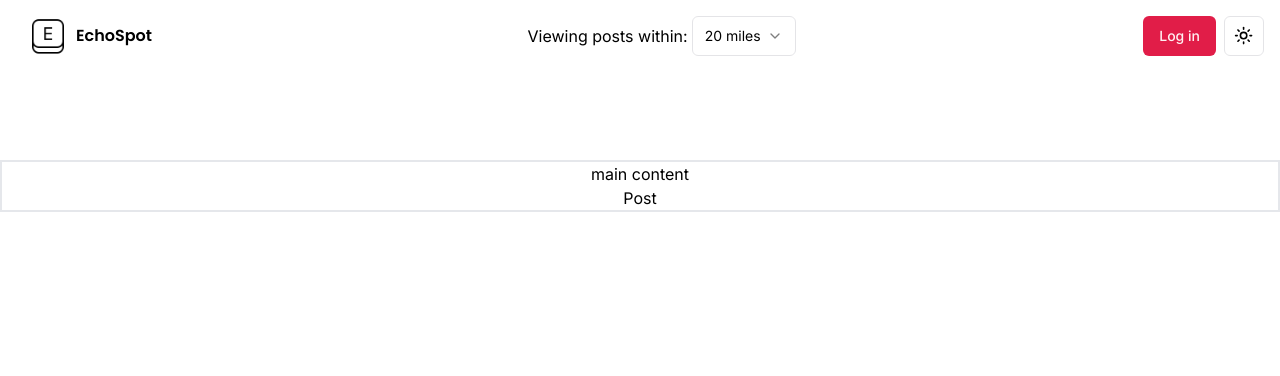
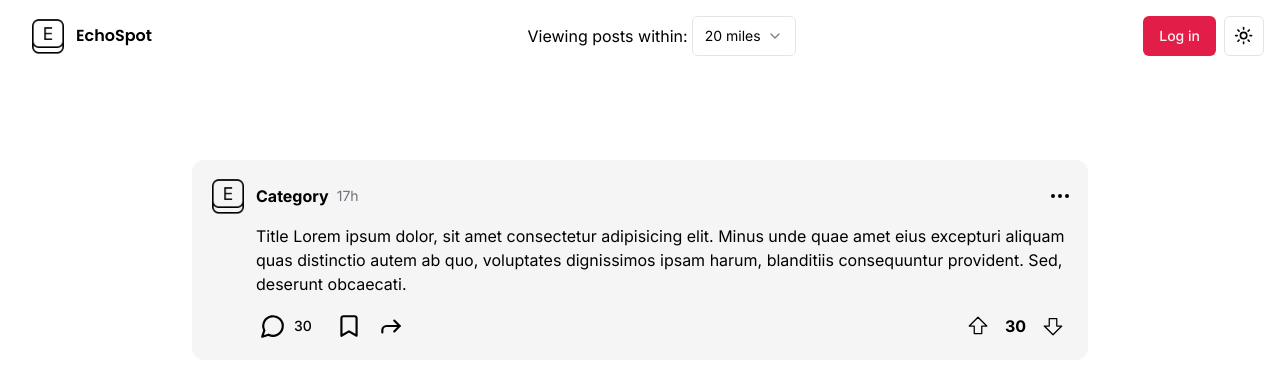
Before and after one commit to WillGraham36/echo-spot, a Next.js app: page / in a window 1280 px wide. Shown: the top 376 px of the page. Built offline with nearby package versions, Linux system fonts and the light colour scheme.

Commit message:
build: added posts card with visuals for all buttons

```diff
--- /dev/null
+++ b/app/(feed)/_components/Likes.tsx
@@ -0,0 +1,25 @@
+import { Button } from '@/components/ui/button'
+import { ArrowBigDown, ArrowBigUp } from 'lucide-react'
+import React from 'react'
+
+const LikesButtons = ({likes}: {likes: number}) => {
+    return (
+        <span className='inline-flex items-center gap-x-2'>
+            <Button size={"postBtn"} variant={"ghostHover"} className='rounded-full'>
+                <ArrowBigUp
+                    size={30}
+                    strokeWidth='1px'
+                />
+            </Button>
+            <p className='font-bold'>{likes}</p>
+            <Button size={"postBtn"} variant={"ghostHover"} className='rounded-full'>
+                <ArrowBigDown
+                    size={30}
+                    strokeWidth='1px'
+                />
+            </Button>
+        </span>
+    )
+}
+
+export default LikesButtons
--- a/app/(feed)/_components/MainContent.tsx
+++ b/app/(feed)/_components/MainContent.tsx
@@ -2,8 +2,8 @@ import Post from "./Post"
 
 const MainContent = () => {
     return (
-        <div className="border-2 w-full">
-            main content
+        <div className="w-full flex flex-col items-center gap-y-4">
+
             <Post />
         </div>
     )
--- a/app/(feed)/_components/Post.tsx
+++ b/app/(feed)/_components/Post.tsx
@@ -1,24 +1,107 @@
+import Image from "next/image"
+import { Bookmark, Ellipsis, Forward, MessageCircle } from "lucide-react"
+import {
+    DropdownMenu,
+    DropdownMenuContent,
+    DropdownMenuItem,
+    DropdownMenuLabel,
+    DropdownMenuSeparator,
+    DropdownMenuTrigger,
+} from "@/components/ui/dropdown-menu"
+import LikesButtons from "./Likes"
+import { Button } from "@/components/ui/button"
 
 interface Comment {
     userNumber: number,
+    userId: number,
     comment: string,
     upvotes: number,
     date: Date
 }
 
 interface PostProps {
-    tag: string,
+    id: string,
+    userId: number,
+    location: Location,
+    date: Date
+    category: string,
     title: string,
     upvotes: number,
-    comments: Array<Comment>,
-    date: Date
-
+    comments?: Array<Comment>,
 }
 
+// {
+//     tag,
+//         title,
+//         upvotes,
+//         comments,
+//         date
+// }: PostProps
 
 const Post = () => {
     return (
-        <div>Post</div>
+        <div className="w-full md:w-[70%] md:bg-neutral-100 md:dark:bg-neutral-800 md:rounded-xl p-4 border-y md:border-y-0 border-y-muted-foreground">
+            <div className="flex justify-between items-center">
+                <span className=" inline-flex items-center gap-x-2">
+                    <Image
+                        src="/logo.png"
+                        alt="Placeholder"
+                        width={40}
+                        height={40}
+                        className="hidden md:block dark:bg-primary rounded-xl"
+                    />
+                    <h3 className="font-bold">
+                        Category
+                    </h3>
+                    <h2 className="text-muted-foreground text-sm">
+                        17h
+                    </h2>
+                </span>
+                <DropdownMenu>
+                    <DropdownMenuTrigger>
+                        <Ellipsis size={24} />
+                    </DropdownMenuTrigger>
+                    <DropdownMenuContent>
+                        <DropdownMenuLabel>Options</DropdownMenuLabel>
+                        <DropdownMenuSeparator />
+                        <DropdownMenuItem>
+                            Save Post
+                        </DropdownMenuItem>
+
+                        <DropdownMenuItem>
+                            Block User
+                        </DropdownMenuItem>
+                    </DropdownMenuContent>
+                </DropdownMenu>
+            </div>
+
+
+            <div className="text-start pt-2 md:pl-12">
+                <h1>
+                    Title Lorem ipsum dolor, sit amet consectetur adipisicing elit. Minus unde quae amet eius excepturi aliquam quas distinctio autem ab quo, voluptates dignissimos ipsam harum, blanditiis consequuntur provident. Sed, deserunt obcaecati.
+                </h1>
+            </div>
+
+            <div className="flex md:pl-12 pt-3 justify-between">
+                <div className="flex items-center gap-x-2">
+                    <Button size={"postBtn"} variant={"ghostHover"}>
+                        <MessageCircle size={26} />
+                        <p className="font-medium px-2">
+                            30
+                        </p>
+                    </Button>
+                    <Button size={"postBtn"} variant={"ghostHover"}>
+                        <Bookmark size={26} />
+                    </Button>
+                    <Button size={"postBtn"} variant={"ghostHover"}>
+                        <Forward size={26} />
+                    </Button>
+
+
+                </div>
+                    <LikesButtons likes={30}/>
+            </div>
+        </div>
     )
 }
 
--- a/components/ui/button.tsx
+++ b/components/ui/button.tsx
@@ -18,12 +18,14 @@ const buttonVariants = cva(
           "bg-secondary text-secondary-foreground hover:bg-secondary/80",
         ghost: "hover:bg-accent hover:text-accent-foreground",
         link: "text-primary underline-offset-4 hover:underline",
+        ghostHover: "hover:bg-muted-foreground hover:text-muted",
       },
       size: {
         default: "h-10 px-4 py-2",
         sm: "h-9 rounded-md px-3",
         lg: "h-11 rounded-md px-8",
         icon: "h-10 w-10",
+        postBtn: "h-9 rounded-md px-1",
       },
     },
     defaultVariants: {
```
